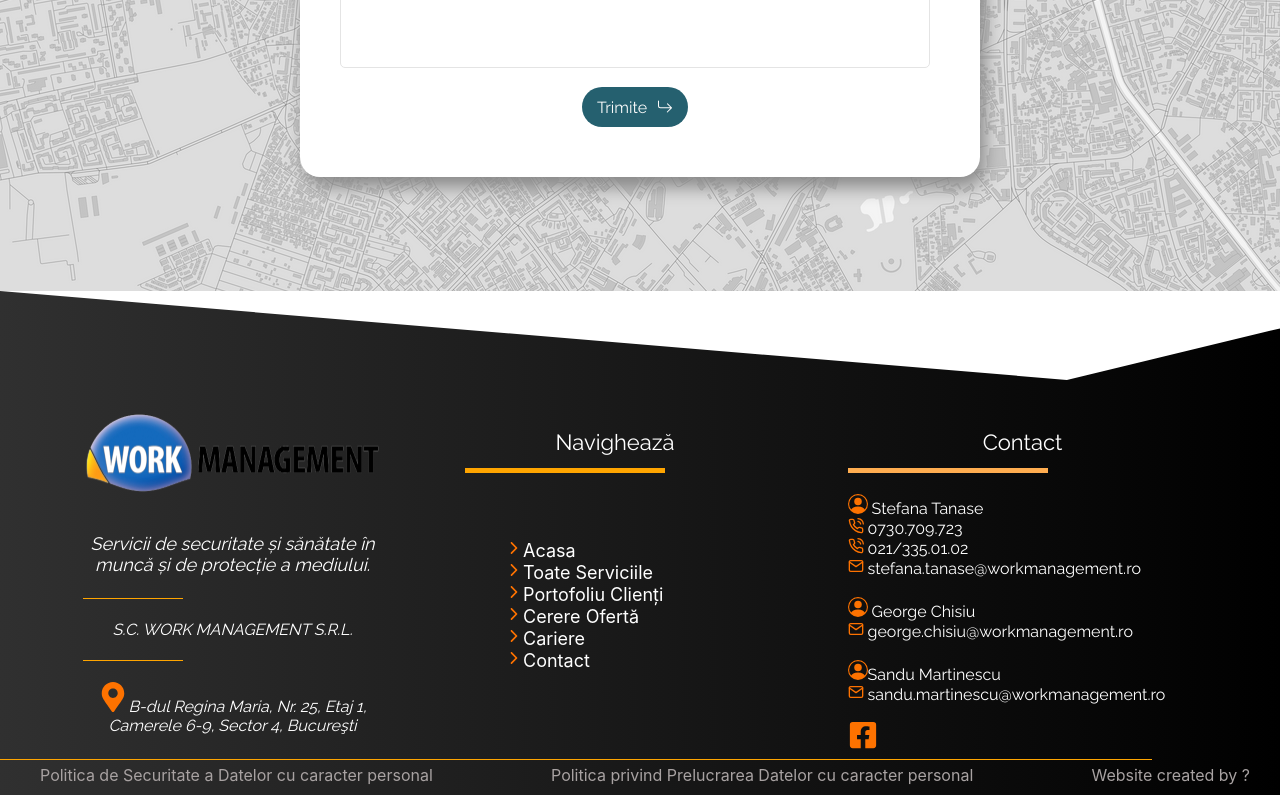
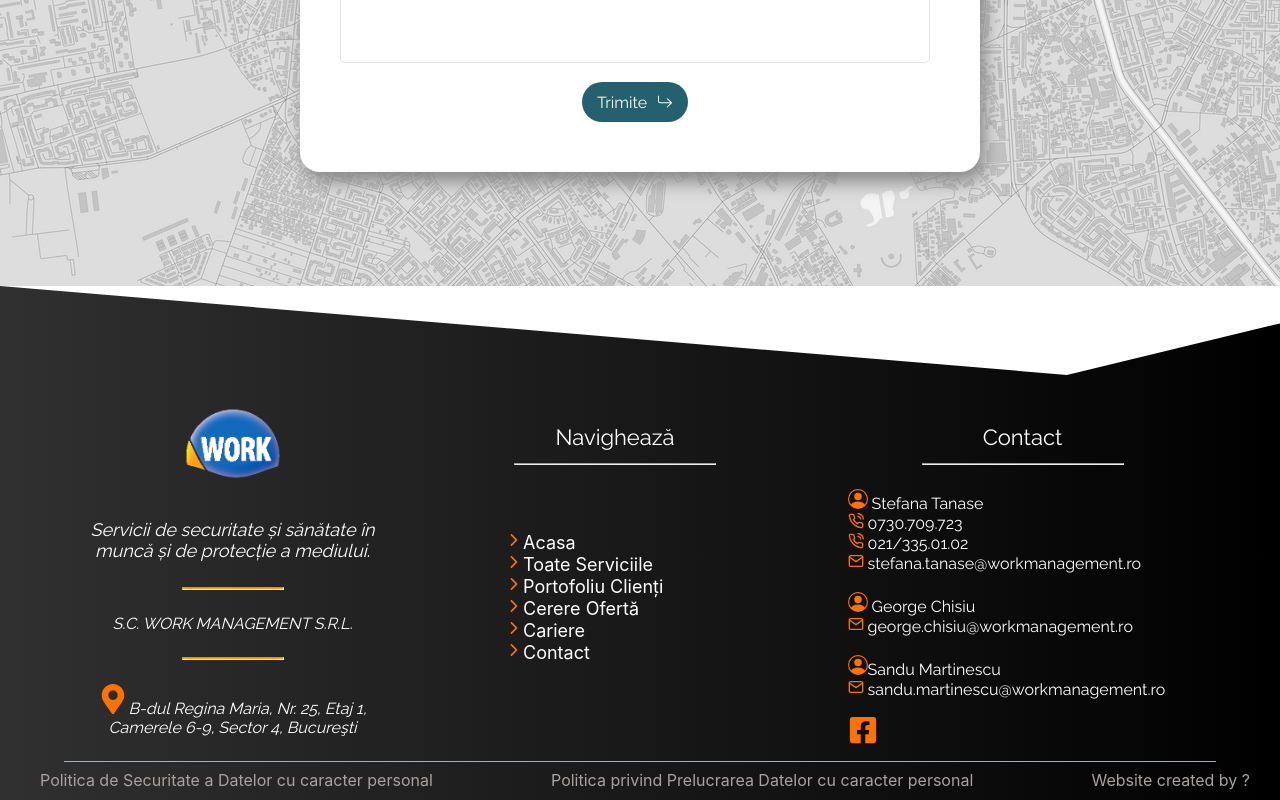
Before and after one commit to bmarcu13/work-management-website, a React (Create React App) app: page / in a window 1280 px wide. Shown: the part 2745-3545 px from the top of the page. Built offline with nearby package versions, Linux system fonts and the light colour scheme.

Commit message:
Replaced footer logo

```diff
--- a/src/Components/ContactForm/ContactForm.css
+++ b/src/Components/ContactForm/ContactForm.css
@@ -22,15 +22,6 @@
 
 .contact__form {
     padding: 10px 10px 0 0;
-}
-
-hr {
-    width: 100%;
-    display: block;
-    margin: 5px 0;
-    height: 5px;
-    border: 0;
-    background-color: #fbfbfb;
 }
 
 .contact__container input,
--- a/src/Components/Footer/Footer.js
+++ b/src/Components/Footer/Footer.js
@@ -3,7 +3,7 @@ import "./Footer.css";
 
 import { Link } from "react-router-dom";
 
-import Logo from "../../img/logo.png";
+import Logo from "../../img/logo-work.png";
 import { FaMapMarkerAlt, FaFacebookSquare } from "react-icons/fa";
 import { BsPersonCircle } from "react-icons/bs";
 import { FiMail, FiPhoneCall } from "react-icons/fi";
@@ -29,7 +29,15 @@ export default function Footer() {
                     </div>
 
                     <div className="footer footer-left-container">
-                        <img src={Logo} alt="logo"></img>
+                        <img
+                            src={Logo}
+                            alt="logo"
+                            style={{
+                                width: "100px",
+                                height: "auto",
+                                margin: "auto",
+                            }}
+                        ></img>
                         <br></br>
                         <p style={{ color: "white", fontSize: "18px" }}>
                             Servicii de securitate și sănătate în muncă și de
```
Also changed, not shown: src/img/logo-work.png (added).
